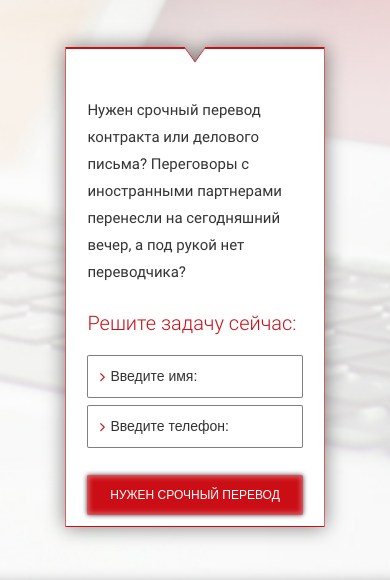
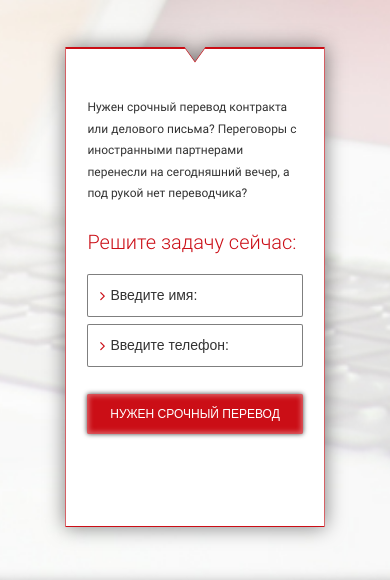
Before and after one commit to phpdeveloper93/test3, a plain HTML site: page index.html in a window 390 px wide. Shown: the part 1053-1633 px from the top of the page. Drawn offline with nearby package versions, Linux system fonts and the light colour scheme.

Commit message:
Eclipse v.1.0.2 Fix forms and buttons

```diff
--- a/assets/less/components/forms.less
+++ b/assets/less/components/forms.less
@@ -124,9 +124,17 @@ h3.f-head {
             color: @accent;
         }
     }
+    .order-form {
+        p {
+            font-size: 12px!important;
+            line-height: 1;
+        }
+    }
     .btn-submit {
+        padding: 5px 5px;
         font-size: 0.667em;//12px
         margin-top: 19px;
+        white-space: normal;
     }
 }
 
```
Also changed, not shown: assets/css/style.css.
